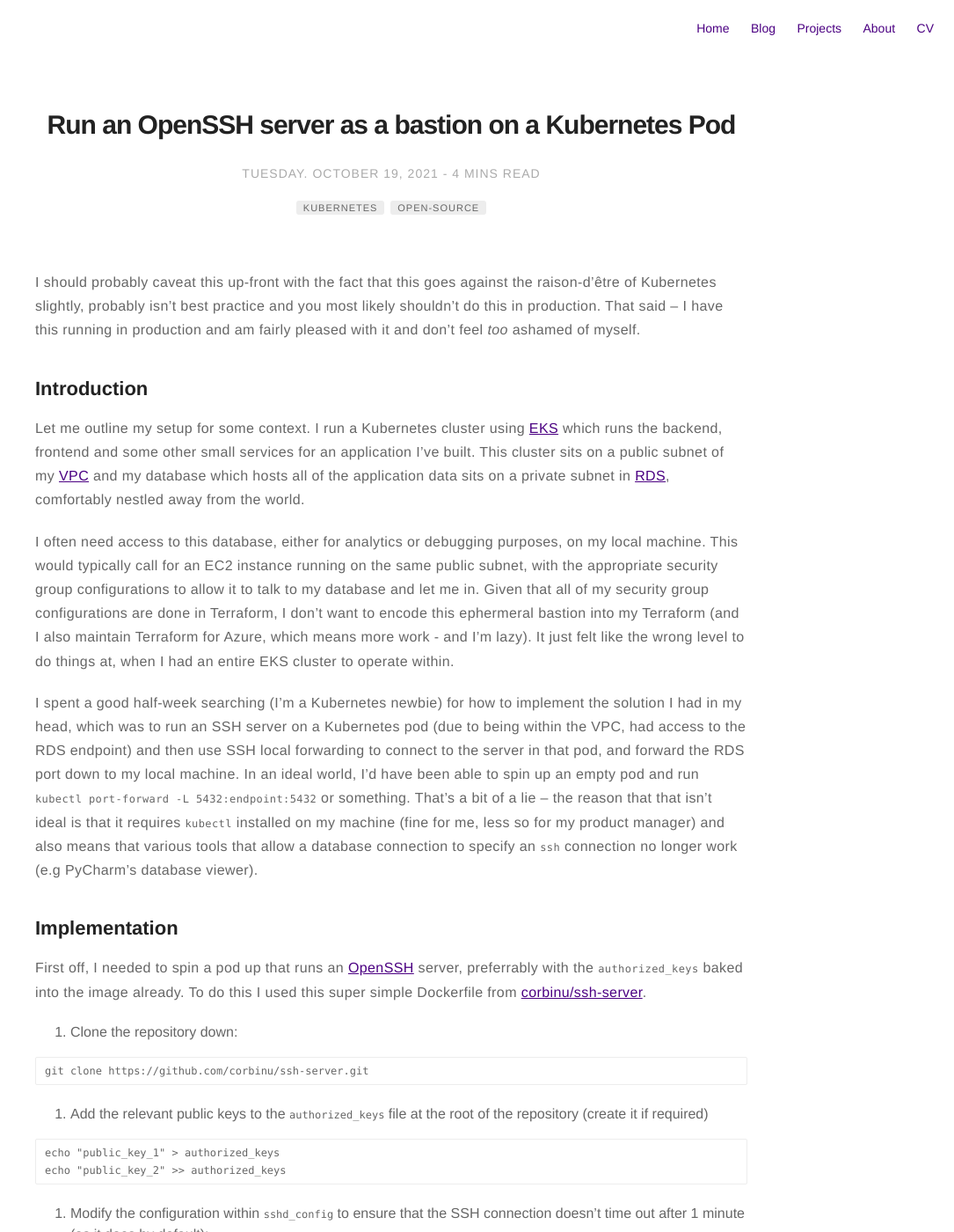
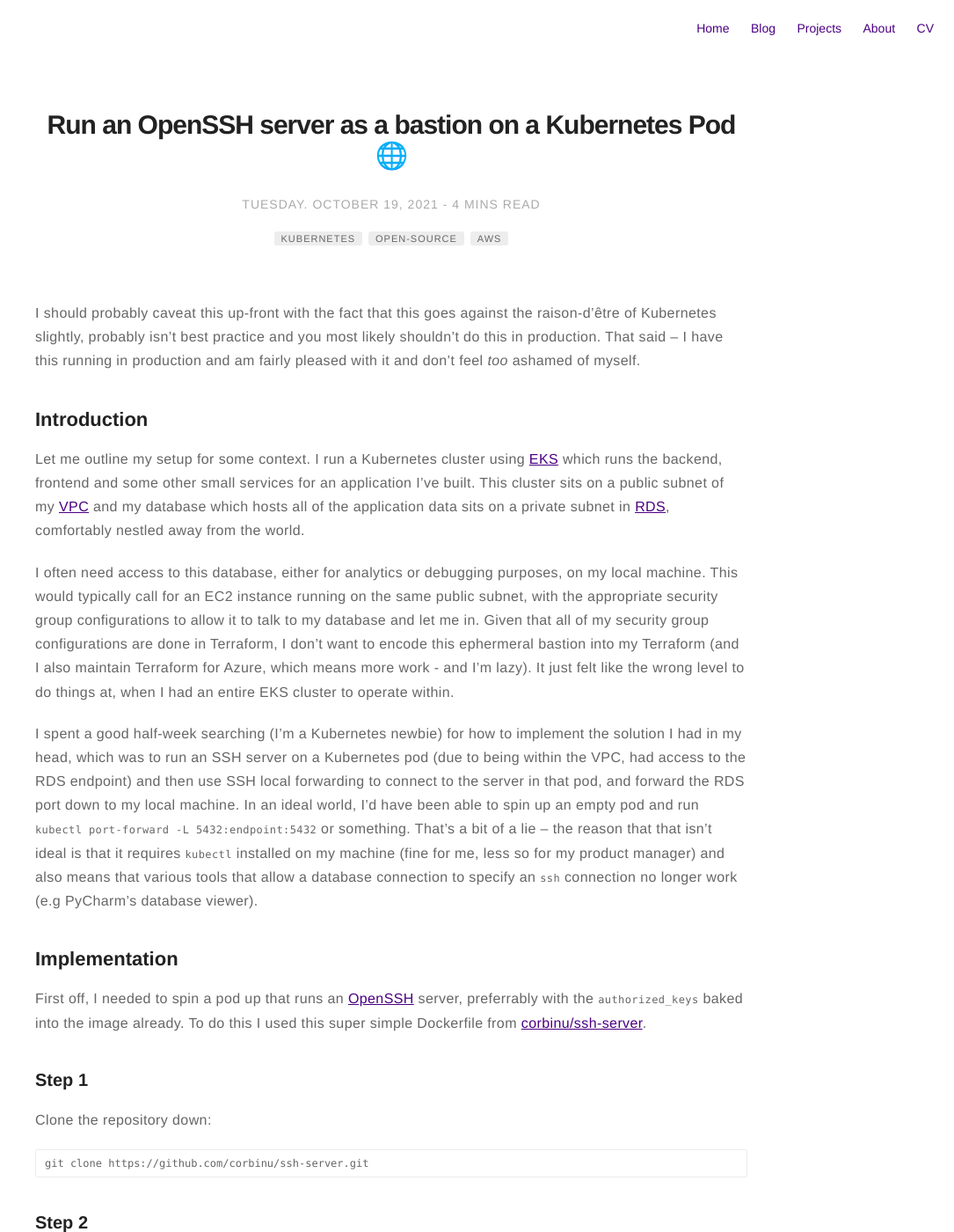
Before and after one commit to mzjp2/blog, a Jekyll site: the page built from _posts/2021-10-19-ssh-kubernetes-pod.md, in a window 1280 px wide and 1400 px high. Shown: the whole window at 88% size, without its empty margins (195-1280 px from the left). Built offline with Jekyll 4.4.1, drawn with Linux system fonts in a browser that asks for light colours; emoji names are drawn with the system emoji font; some of the changed text lies outside the part shown.

````diff
--- a/_posts/2021-10-19-ssh-kubernetes-pod.md
+++ b/_posts/2021-10-19-ssh-kubernetes-pod.md
@@ -1,11 +1,12 @@
 ---
-title: "Run an OpenSSH server as a bastion on a Kubernetes Pod"
+title: "Run an OpenSSH server as a bastion on a Kubernetes Pod :globe_with_meridians:"
 layout: post
 date: 2021-10-19 23:00
 headerImage: false
 tag:
   - kubernetes
   - open-source
+  - aws
 
 category: blog
 author: zainpatel
@@ -26,20 +27,25 @@ I spent a good half-week searching (I'm a Kubernetes newbie) for how to implemen
 
 First off, I needed to spin a pod up that runs an [OpenSSH](https://www.openssh.com) server, preferrably with the `authorized_keys` baked into the image already. To do this I used this super simple Dockerfile from [corbinu/ssh-server](https://github.com/corbinu/ssh-server).
 
-1. Clone the repository down:
+
+### Step 1
+
+Clone the repository down:
 
 ```
 git clone https://github.com/corbinu/ssh-server.git
 ```
 
-2. Add the relevant public keys to the `authorized_keys` file at the root of the repository (create it if required)
+### Step 2
+
+Add the relevant public keys to the `authorized_keys` file at the root of the repository (create it if required)
 
 ```
 echo "public_key_1" > authorized_keys
 echo "public_key_2" >> authorized_keys
 ```
 
-3. Modify the configuration within `sshd_config` to ensure that the SSH connection doesn't time out after 1 minute (as it does by default):
+Modify the configuration within `sshd_config` to ensure that the SSH connection doesn't time out after 1 minute (as it does by default):
 
 ```
 ClientAliveInterval 30
@@ -47,6 +53,8 @@ ClientAliveCountMax 5
 ```
 
 for a timeout of `30 * 5` seconds. Modify as appropriate.
+
+### Step 3
 
 4. Build the docker image, tag it with your relevant repository tag (I use Amazon [ECR](https://aws.amazon.com/ecr/)) and push it to an appropriate registry
 
@@ -57,21 +65,27 @@ docker push account_id.amazon.ecr.io/repo/app-ssh-server:latest
 
 Alternatively, you could leave it as-is and simply use the `corbinu/ssh-server` image from DockerHub, but will need to configure the `authorized_keys` by `kubectl exec -it <pod-name> -- /bin/bash` and editing the file directly, and will mean that you aren't able to configure `sshd_config`
 
-5. Spin up a Kubernetes pod with your pre-baked image:
+### Step 4
+
+Spin up a Kubernetes pod with your pre-baked image:
 
 ```
 kubectl run app-ssh-server --image account_id.amazon.ecr.io/repo/app-ssh-server:latest --port 22 --restart Never --namespace app-maintenance
 ```
 
-6. Expose this Kubernetes pod to the outside world using a Load Balancer (your cluster must be configured to talk to some Cloud Provider to create the necessary resources):
+### Step 5
+
+Expose this Kubernetes pod to the outside world using a Load Balancer (your cluster must be configured to talk to some Cloud Provider to create the necessary resources):
 
 ```
 kubectl expose pod app-ssh-server --namespace app-maintenance --port 22
 ```
 
-7. If you monitor your services with `kubectl get svc -n app-maintenance`, you should see a service dedicated to your pod with an external IP provisoned.
+### Step 6
 
-8. For best security practices, edit the configuration of this created service to whitelist certain IP addresses
+If you monitor your services with `kubectl get svc -n app-maintenance`, you should see a service dedicated to your pod with an external IP provisoned.
+
+For best security practices, edit the configuration of this created service to whitelist certain IP addresses
 
 ```
 kubectl edit svc/app-ssh-server --namespace app-maintenance
````
Also changed, not shown: other parts of _posts/2021-10-19-ssh-kubernetes-pod.md (+3 -1 lines).
